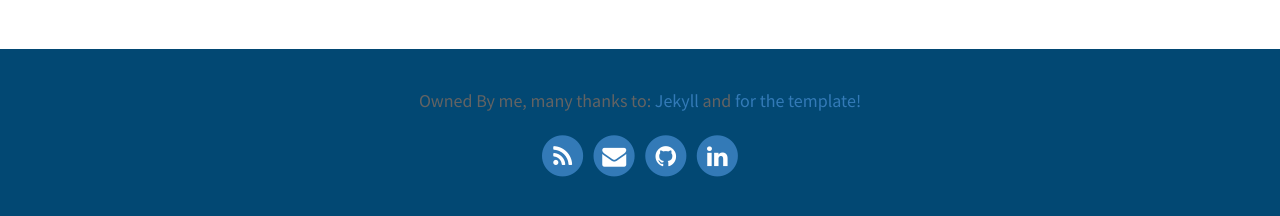
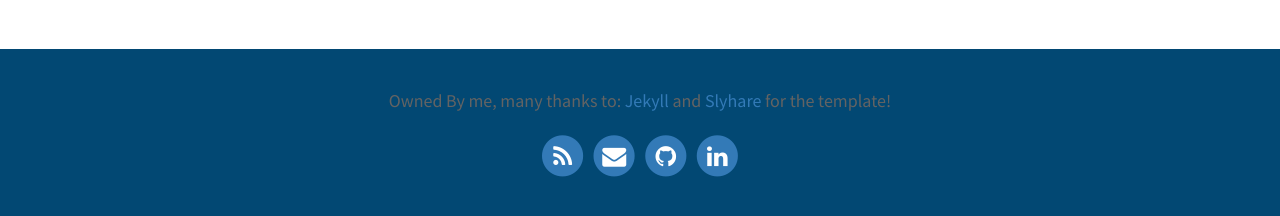
Before and after one commit to Achilleasein/achilleasein, a Jekyll site: the page built from index.html, in a window 1280 px wide. Shown: the part 1988-2204 px from the top of the page. Built offline with Jekyll 4.4.1, drawn with Linux system fonts in a browser that asks for light colours; the list of posts is cut into pages by our own code.

Commit message:
updating thanks

```diff
--- a/_config.yml
+++ b/_config.yml
@@ -12,7 +12,7 @@ favicon: assets/favicon.ico                             # Icon displayed in the
 header_text: Welcome to Achilleas corner!  # Change Blog header text
 header_feature_image: assets/img/pexels/test.png #assets/img/pexels/triangular.jpeg
 footer_text: >
-  Owned By me, many thanks to: <a href="https://jekyllrb.com/">Jekyll</a> and <a href="https://github.com/sylhare/Type-on-Strap"> for the template!</a>
+  Owned By me, many thanks to: <a href="https://jekyllrb.com/">Jekyll</a> and <a href="https://github.com/sylhare/Type-on-Strap">Slyhare</a> for the template!
 
 # Blog
 excerpt: true                                           # Or "truncate" (first 250 characters), "false" to disable
```
